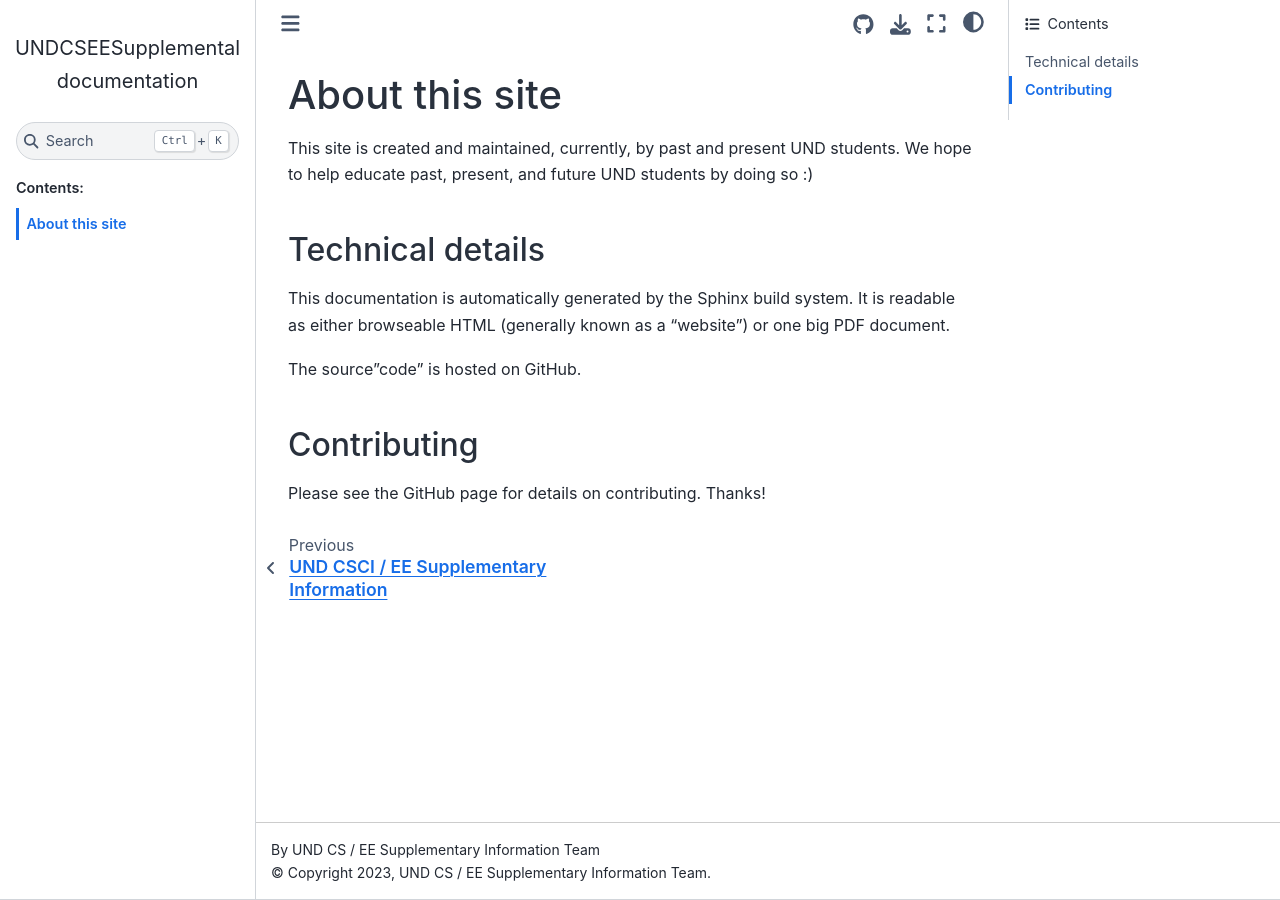
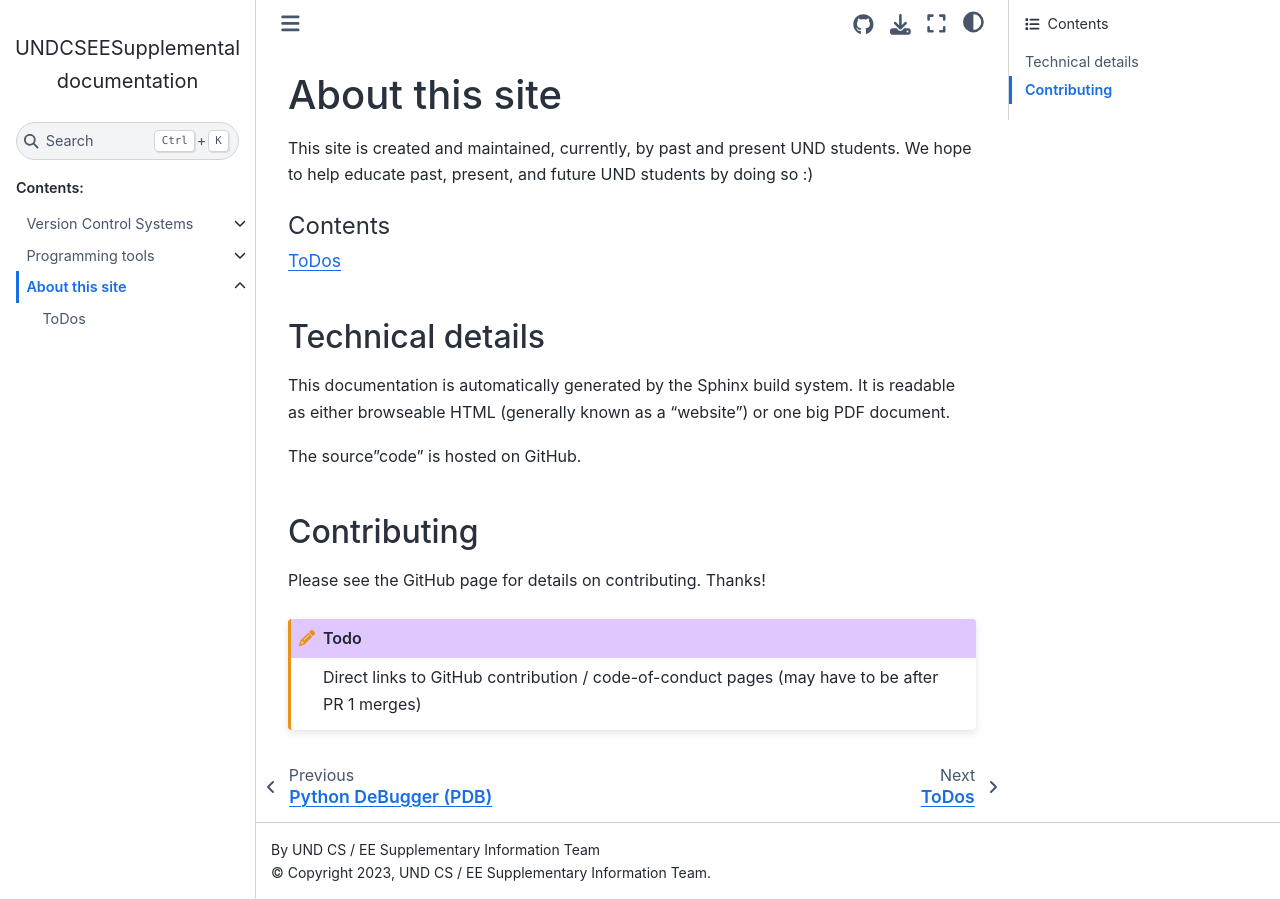
Before and after one commit to mishaturnbull/UNDCSEESupplemental, a Sphinx documentation site: the page built from docs/about-this-site/index.rst, in a window 1280 px wide. Built offline with Sphinx 7.4.7 and the Sphinx Book theme 1.1.4, drawn with Linux system fonts in a browser that asks for light colours.

Commit message:
Basic folder layout, stub-esque pages for a few topics
Signed-off-by: Misha Turnbull <mishaturnbull@gmail.com>

```diff
--- a/docs/about-this-site/index.rst
+++ b/docs/about-this-site/index.rst
@@ -1,3 +1,11 @@
+.. index::
+   single: sphinx
+   single: github
+   single: documentation system
+   pair: about; this site
+
+.. _about-this-site:
+
 About this site
 ===============
 
@@ -5,12 +13,19 @@ This site is created and maintained, currently, by past and present UND
 students.  We hope to help educate past, present, and future UND students by
 doing so :)
 
+.. toctree::
+   :caption: Contents
+   :maxdepth: 1
+   :glob:
+
+   *
+
 Technical details
 -----------------
 
-This documentation is automatically generated by the :index:`Sphinx` build
-system.  It is readable as either browseable HTML (generally known as a
-"website") or one big PDF document.
+This documentation is automatically generated by the Sphinx build system.  It
+is readable as either browseable HTML (generally known as a "website") or one
+big PDF document.
 
 The source"code" is hosted on GitHub.
 
@@ -18,3 +33,8 @@ Contributing
 ------------
 
 Please see the GitHub page for details on contributing.  Thanks!
+
+.. todo::
+
+   Direct links to GitHub contribution / code-of-conduct pages (may have to be
+   after PR 1 merges)
--- a/docs/conf.py
+++ b/docs/conf.py
@@ -29,6 +29,7 @@ source_suffix = {
         '.md': 'markdown',
     }
 
+# show all warnings, so we can fix all warnings
 nitpicky = True
 
 # -- Options for ToDo extension ----------------------------------------------
@@ -48,3 +49,9 @@ html_theme_options = {
         "use_edit_page_button": True,
         "use_issues_button": True,
     }
+
+# -- Options for LaTeX output ------------------------------------------------
+
+# turn on page numbers and URLs for hyperlinks -- extremely helpful if printed
+latex_show_pagerefs = True
+latex_show_urls = 'footnote'
```
Also changed, not shown: docs/about-this-site/todos.rst (added, +11 -0 lines), docs/compsci-lore/index.rst (added, +16 -0 lines), docs/index.rst (+11 -4 lines), docs/programming-tools/compilers/gcc.rst (added, +23 -0 lines), docs/programming-tools/compilers/index.rst (added, +19 -0 lines), docs/programming-tools/debuggers/gdb.rst (added, +20 -0 lines), docs/programming-tools/debuggers/index.rst (added, +20 -0 lines), docs/programming-tools/debuggers/pdb.rst (added, +15 -0 lines), docs/programming-tools/index.rst (added, +21 -0 lines), docs/version-control-systems/00-git.rst (added, +28 -0 lines), docs/version-control-systems/index.rst (added, +28 -0 lines), .github/contribution.md, 2 other files.
